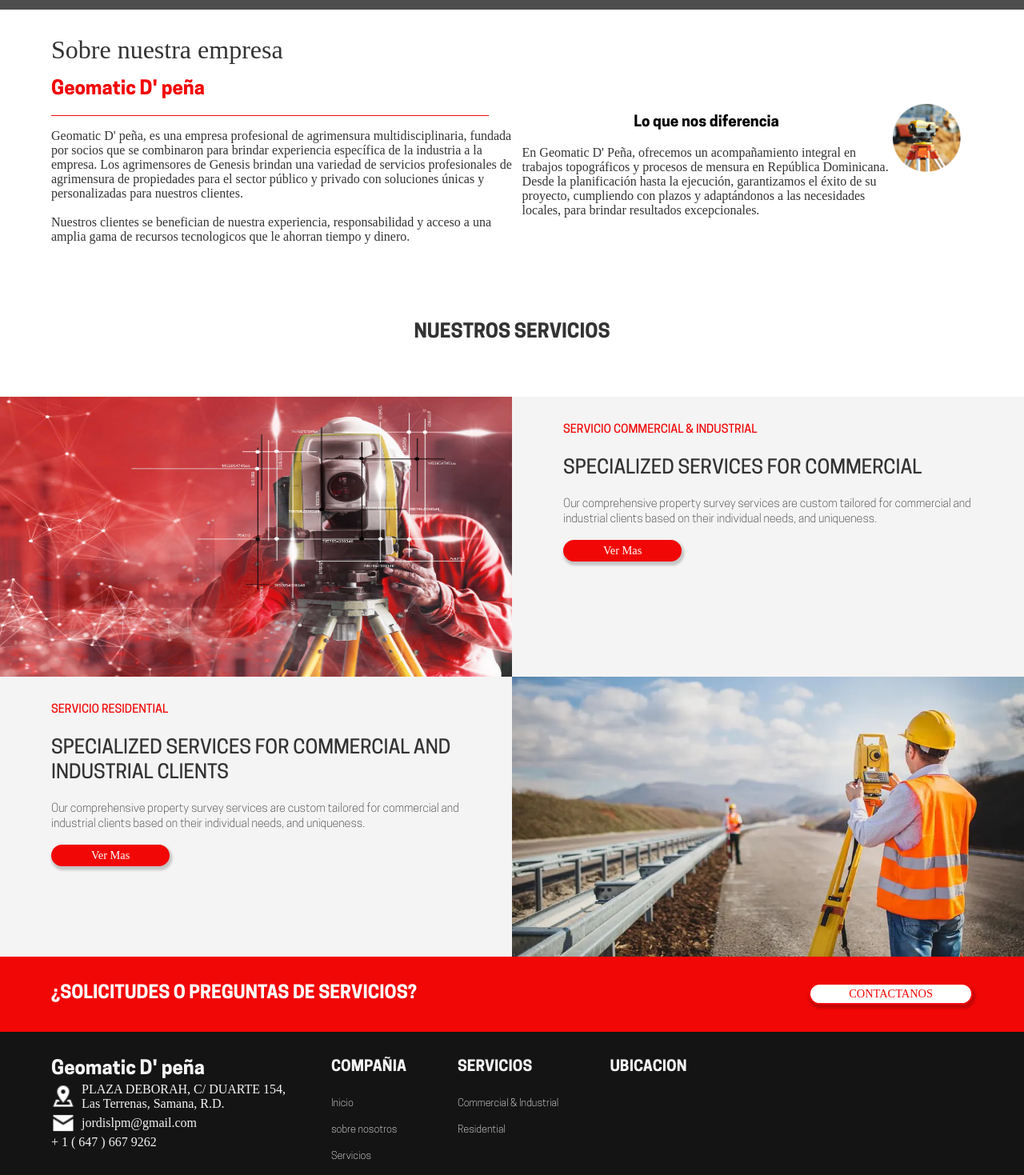
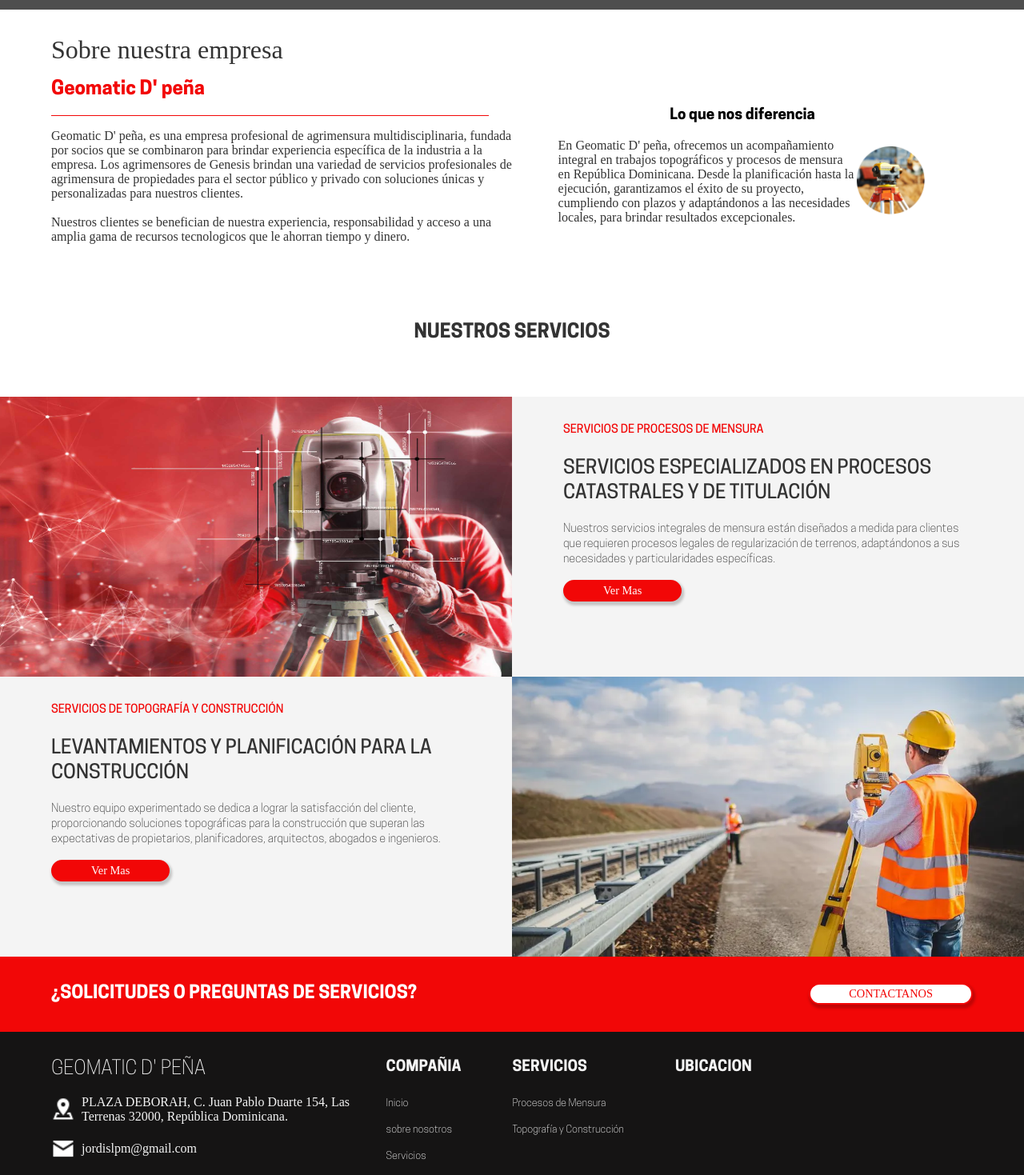
Before and after one commit to jordislpm/geomatic-d-pena, a Next.js app: page /home in a window 1280 px wide. Shown: the part 820-2289 px from the top of the page at 80% size. Built offline with nearby package versions, Linux system fonts and the light colour scheme; grey boxes are pictures that could not be loaded; a web font is replaced by a local one.

Commit message:
feat: home screen and footer completed

```diff
--- a/components/Home/HomeAbout/HomeAbout.module.css
+++ b/components/Home/HomeAbout/HomeAbout.module.css
@@ -63,6 +63,13 @@
   color: var(--black-primary);
 }
 
+.right__content_text{
+    display: flex;
+width:100%;
+justify-content:center;
+align-items:center;
+}
+
 @media screen and (max-width: 768px) {
   .body {
     display: flex;
@@ -74,4 +81,10 @@
     justify-content:center;
     align-items:center;
   }
+
+  .right__content {
+
+    width: 100%;
+
+  }
 }
--- a/components/Home/HomeAbout/HomeAbout.tsx
+++ b/components/Home/HomeAbout/HomeAbout.tsx
@@ -1,17 +1,18 @@
 import React from 'react'
 import styles from "./HomeAbout.module.css"
 import Image from 'next/image'
+import { company_name } from '@/constants'
 
 function HomeAbout() {
     return (
         <section className={styles.body}>
             <div className={styles.left}>
                 <p className={styles.about}>Sobre nuestra empresa</p>
-                <h2>Geomatic D&apos; peña</h2>
+                <h2>{company_name}</h2>
                 <div />
                 <hr />
                 <p>
-                    Geomatic D&apos; peña, es una empresa profesional de agrimensura multidisciplinaria, fundada por socios que se combinaron para brindar experiencia específica de la industria a la empresa. Los agrimensores de Genesis brindan una variedad de servicios profesionales de agrimensura de propiedades para el sector público y privado con soluciones únicas y personalizadas para nuestros clientes.
+                {company_name}, es una empresa profesional de agrimensura multidisciplinaria, fundada por socios que se combinaron para brindar experiencia específica de la industria a la empresa. Los agrimensores de Genesis brindan una variedad de servicios profesionales de agrimensura de propiedades para el sector público y privado con soluciones únicas y personalizadas para nuestros clientes.
                     <br />
                     <br />
                     Nuestros clientes se benefician de nuestra experiencia, responsabilidad y acceso a una amplia gama de recursos tecnologicos que le ahorran tiempo y dinero.
@@ -21,16 +22,19 @@ function HomeAbout() {
             <div className={styles.right}>
                 <div className={styles.right__content}>
                     <h3>Lo que nos diferencia</h3>
+                    <div className={styles.right__content_text}>
                     <p>
-                        En Geomatic D&apos; Peña, ofrecemos un acompañamiento integral en trabajos topográficos y procesos de mensura en República Dominicana. Desde la planificación hasta la ejecución, garantizamos el éxito de su proyecto, cumpliendo con plazos y adaptándonos a las necesidades locales, para brindar resultados excepcionales.
+                        En {company_name}, ofrecemos un acompañamiento integral en trabajos topográficos y procesos de mensura en República Dominicana. Desde la planificación hasta la ejecución, garantizamos el éxito de su proyecto, cumpliendo con plazos y adaptándonos a las necesidades locales, para brindar resultados excepcionales.
                     </p>
-                </div>
-                <picture>
+                    <picture>
                     <Image src="/topo-level.png"
                     alt="rtk-gnss-receiver"
                     width={90}
                     height={90}/>
                 </picture>
+                    </div>
+                </div>
+
             </div>
         </section>
     )
--- a/components/Home/HomeServices/HomeServices.tsx
+++ b/components/Home/HomeServices/HomeServices.tsx
@@ -25,7 +25,7 @@ function HomeServices() {
                         height={350}
                     />
                     <div className={styles.service__content}>
-                        <h4>SERVICIO {service.subTitle.toUpperCase()} </h4>
+                        <h4>SERVICIOS DE {service.subTitle.toUpperCase()} </h4>
                         <h2>{service.title}</h2>
                         <p>{service.description}</p>
                         <ButtonPrincipal />
--- a/components/layout/Footer/Footer.module.css
+++ b/components/layout/Footer/Footer.module.css
@@ -7,6 +7,7 @@
     padding: 2rem 4rem 2rem 4rem;
 }
 
+
 .content{
     display: flex;
     width:100%;
@@ -14,6 +15,11 @@
     gap:2rem;
 }
 
+.info__contact h2{
+    font-size: 1.5rem;
+    font-weight: 300;
+    margin-bottom: 1rem;
+}
 
 .info__contact p{
 display: flex;
@@ -21,6 +27,11 @@ align-items: center;
 gap:0.5rem;
 width:100%;
 height: auto;
+margin-bottom:1rem;
+}
+
+.info__contact_number{
+    padding: 2rem 0rem 0rem 2rem;
 }
 
 .info__options{
@@ -71,5 +82,8 @@ gap:1rem;
     .content{
         flex-direction:column;
     }
-
+    .info__options{
+        display:grid;
+        grid-template-columns: repeat(auto-fill, minmax(75px, 1fr));
+    }
   }
--- a/components/layout/Footer/Footer.tsx
+++ b/components/layout/Footer/Footer.tsx
@@ -7,6 +7,8 @@ import { routes } from '@/constants'
 import Link from 'next/link'
 import { servicesData } from '@/constants/services'
 import { usePathname } from 'next/navigation'
+import GoogleMaps from '@/components/share/GoogleMaps/GoogleMaps'
+import { company_name } from '@/constants'
 
 
 
@@ -18,7 +20,7 @@ function Footer() {
         <div className={styles.info}>
           <div className={styles.info__contact}>
             <h2>
-              Geomatic D&apos; peña
+            {company_name.toLocaleUpperCase()}
             </h2>
             <p>
               <Image src={contacts_data.address.logo}
@@ -34,7 +36,7 @@ function Footer() {
                 height={30} />
               {contacts_data.email.info}
             </p>
-            <p>
+            <p className={styles.info__contact_number}>
               + 1 ( 647 ) 667 9262
             </p>
           </div>
@@ -68,8 +70,8 @@ function Footer() {
           </div>
           <div className={styles.info__option}>
             <h3>UBICACION</h3>
-
-          </div>
+            <GoogleMaps/>
+           </div>
         </div>
         <div>
 
--- /dev/null
+++ b/components/share/GoogleMaps/GoogleMaps.tsx
@@ -0,0 +1,21 @@
+import React from 'react'
+import { GoogleMapsProps } from '@/types'
+
+function GoogleMaps({height="200", width="200"}:GoogleMapsProps) {
+  return (
+    <div style={{ width: '100%' }}>
+    <iframe
+      width={width}
+      height={height}
+      frameBorder="0"
+      scrolling="no"
+      marginHeight={0}
+      marginWidth={0}
+      src="https://maps.google.com/maps?width=200&amp;height=200&amp;hl=en&amp;q=PLAZA%20DEBORAH,%20C.%20Juan%20Pablo%20Duarte%20154,%20Las%20Terrenas%2032000,%20Rep%C3%BAblica%20Dominicana.+(Geomatic%20D'%20pe%C3%B1a)&amp;t=&amp;z=14&amp;ie=UTF8&amp;iwloc=B&amp;output=embed"
+      allowFullScreen
+    ></iframe>
+  </div>
+  )
+}
+
+export default GoogleMaps
--- a/constants/contacts.ts
+++ b/constants/contacts.ts
@@ -3,7 +3,7 @@ export const contacts_data = {
 
 
     address: {
-        info: "PLAZA DEBORAH, C/ DUARTE 154, Las Terrenas, Samana, R.D.",
+        info: "PLAZA DEBORAH, C. Juan Pablo Duarte 154, Las Terrenas 32000, República Dominicana.",
         logo: "/icons/address-icon.png"
     },
     email: {
--- a/constants/index.ts
+++ b/constants/index.ts
@@ -1,3 +1,6 @@
+export const company_name="Geomatic D' peña"
+
+
 export const routes = [
     {
         name: "Inicio",
--- a/constants/services.ts
+++ b/constants/services.ts
@@ -2,16 +2,16 @@ import { subtle } from "crypto";
 
 export const servicesData = [
 {
-    subTitle: "Commercial & Industrial",
-    title: "SPECIALIZED SERVICES FOR COMMERCIAL",
-    description: "Our comprehensive property survey services are custom tailored for commercial and industrial clients based on their individual needs, and uniqueness.",
+    subTitle: "Procesos de Mensura",
+    title: "SERVICIOS ESPECIALIZADOS EN PROCESOS CATASTRALES Y DE TITULACIÓN",
+    description: "Nuestros servicios integrales de mensura están diseñados a medida para clientes que requieren procesos legales de regularización de terrenos, adaptándonos a sus necesidades y particularidades específicas.",
     link:"https://genesislandsurvey.com/",
     img: "/red-suryeyor.png"
 },
 {
-    subTitle: "Residential",
-    title: "SPECIALIZED SERVICES FOR COMMERCIAL AND INDUSTRIAL CLIENTS",
-    description: "Our comprehensive property survey services are custom tailored for commercial and industrial clients based on their individual needs, and uniqueness.",
+    subTitle: "Topografía y Construcción",
+    title: "LEVANTAMIENTOS Y PLANIFICACIÓN PARA LA CONSTRUCCIÓN",
+    description: "Nuestro equipo experimentado se dedica a lograr la satisfacción del cliente, proporcionando soluciones topográficas para la construcción que superan las expectativas de propietarios, planificadores, arquitectos, abogados e ingenieros.",
     link:"https://genesislandsurvey.com/",
     img: "/street-surveyor.webp"
 }
--- a/types/index.ts
+++ b/types/index.ts
@@ -15,3 +15,8 @@ export interface ButtonPrincipalProps{
     title?: string;
     type?: "primary" | "secundary";
 }
+
+export interface GoogleMapsProps{
+    height?: string,
+    width?: string;
+}
```
